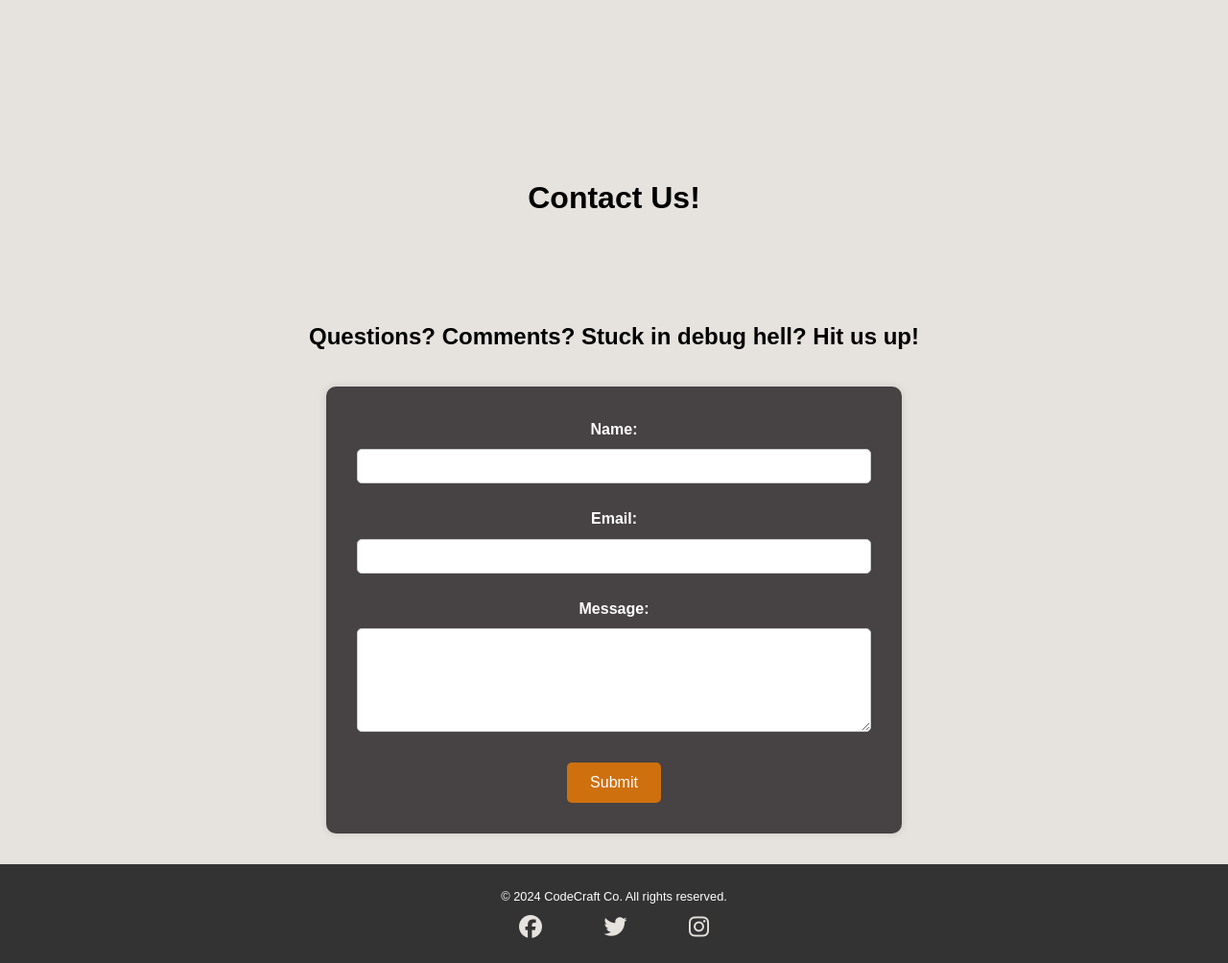
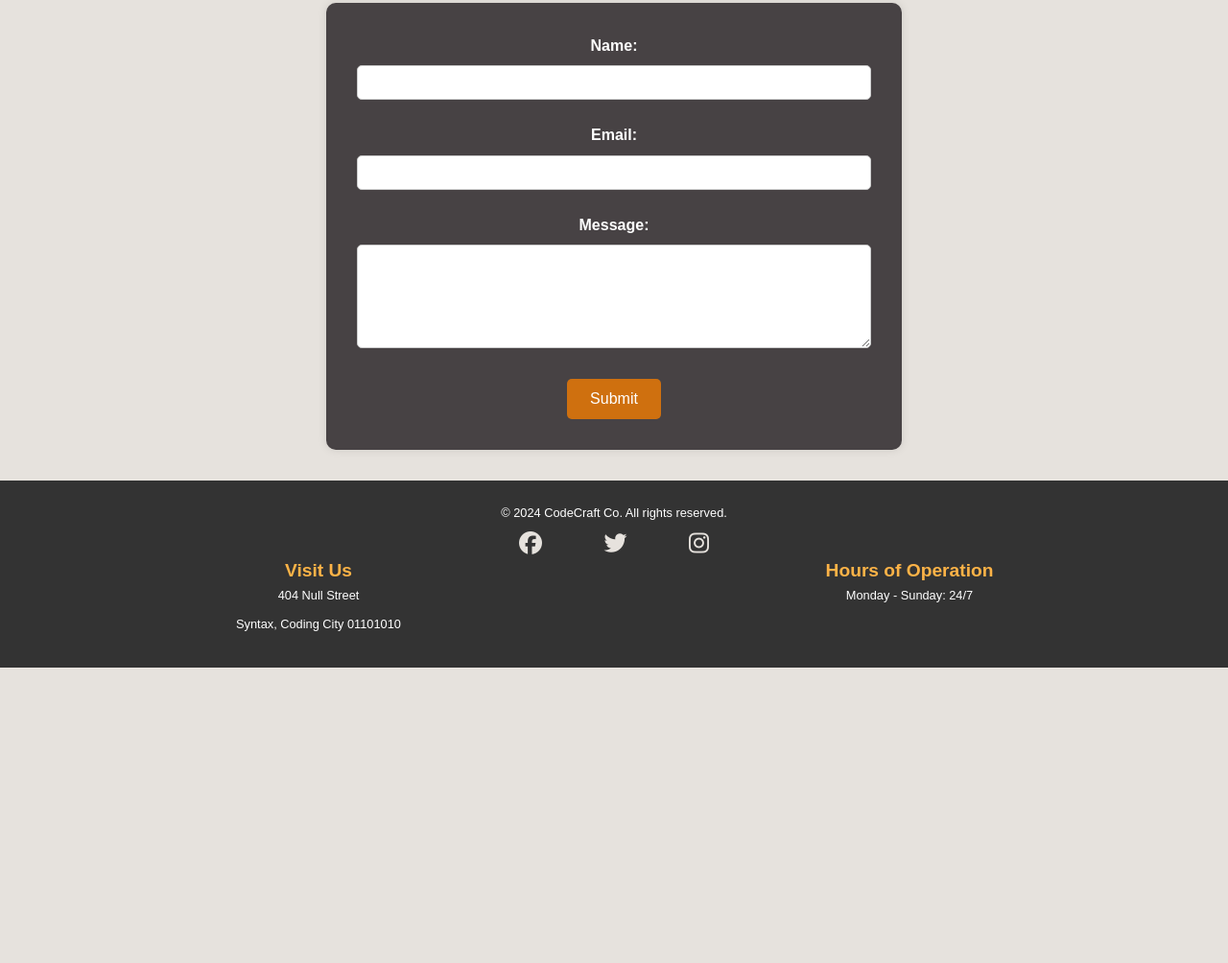
Before and after one commit to JakeFellwock/CodeCraftCoffeeHouse, a plain HTML site: page pages/index.html in a window 1280 px wide. Shown: the part 2568-3572 px from the top of the page at 96% size. After the commit the page ends 3264 px from the top, so only its background shows below. Drawn offline with nearby package versions, Linux system fonts and the light colour scheme; files that its build step writes are made by us from their sources; files whose address does not match are found by name; a web font is replaced by a local one.

Commit message:
update code to adjust viewport setting

```diff
--- a/css/menu.css
+++ b/css/menu.css
@@ -252,3 +252,29 @@ footer p {
     background-color: #333333;
     text-align: center;
 }
+
+.footer {
+    background-color: #333;
+    color: #fff;
+    padding: 20px;
+    text-align: center;
+  }
+
+  .footer-content {
+    display: flex;
+    justify-content: space-around;
+  }
+
+  .address, .hours {
+    flex: 1;
+  }
+
+  .address h3, .hours h3 {
+    color: #fdb347;
+    font-size: 1.2rem;
+  }
+
+  .address p, .hours p {
+    margin-bottom: 10px;
+
+  }
--- a/css/shop.css
+++ b/css/shop.css
@@ -216,3 +216,30 @@ footer p {
     background-color: #333333;
     text-align: center;
 }
+
+
+.footer {
+    background-color: #333;
+    color: #fff;
+    padding: 20px;
+    text-align: center;
+  }
+
+  .footer-content {
+    display: flex;
+    justify-content: space-around;
+  }
+
+  .address, .hours {
+    flex: 1;
+  }
+
+  .address h3, .hours h3 {
+    color: #fdb347;
+    font-size: 1.2rem;
+  }
+
+  .address p, .hours p {
+    margin-bottom: 10px;
+
+  }
--- a/css/styles.css
+++ b/css/styles.css
@@ -39,9 +39,9 @@ header {
     justify-content: center;
     align-items: center;
     background-color: #E6E2DD; /* Set white background color */
-    height: 100vh; /* Take full viewport height */
+    height: 50vh; /* Take full viewport height */
+
     margin-top: 50px;
-
 
 
 
@@ -230,3 +230,29 @@ footer p {
     background-color: #333333;
     text-align: center;
 }
+
+.footer {
+    background-color: #333;
+    color: #fff;
+    padding: 20px;
+    text-align: center;
+  }
+
+  .footer-content {
+    display: flex;
+    justify-content: space-around;
+  }
+
+  .address, .hours {
+    flex: 1;
+  }
+
+  .address h3, .hours h3 {
+    color: #fdb347;
+    font-size: 1.2rem;
+  }
+
+  .address p, .hours p {
+    margin-bottom: 10px;
+
+  }
--- a/pages/index.html
+++ b/pages/index.html
@@ -87,7 +87,18 @@
         <a href="https://facebook.com"><i class="fa-brands fa-facebook fa-xl"></i></a>
         <a href="https://twitter.com"><i class="fa-brands fa-twitter fa-xl"></i></a>
         <a href="https://instagram.com"><i class="fa-brands fa-instagram fa-xl"></i></a>
+        <div class="footer-content">
+            <div class="address">
+              <h3>Visit Us</h3>
+              <p>404 Null Street</p>
+              <p>Syntax, Coding City 01101010</p>
+            </div>
+            <div class="hours">
+              <h3>Hours of Operation</h3>
+              <p>Monday - Sunday: 24/7</p>
 
+            </div>
+          </div>
     </footer>
 </body>
 </html>
```
Also changed, not shown: pages/menu.html (+11 -0 lines), pages/shop.html (+11 -0 lines), 1 other file.
